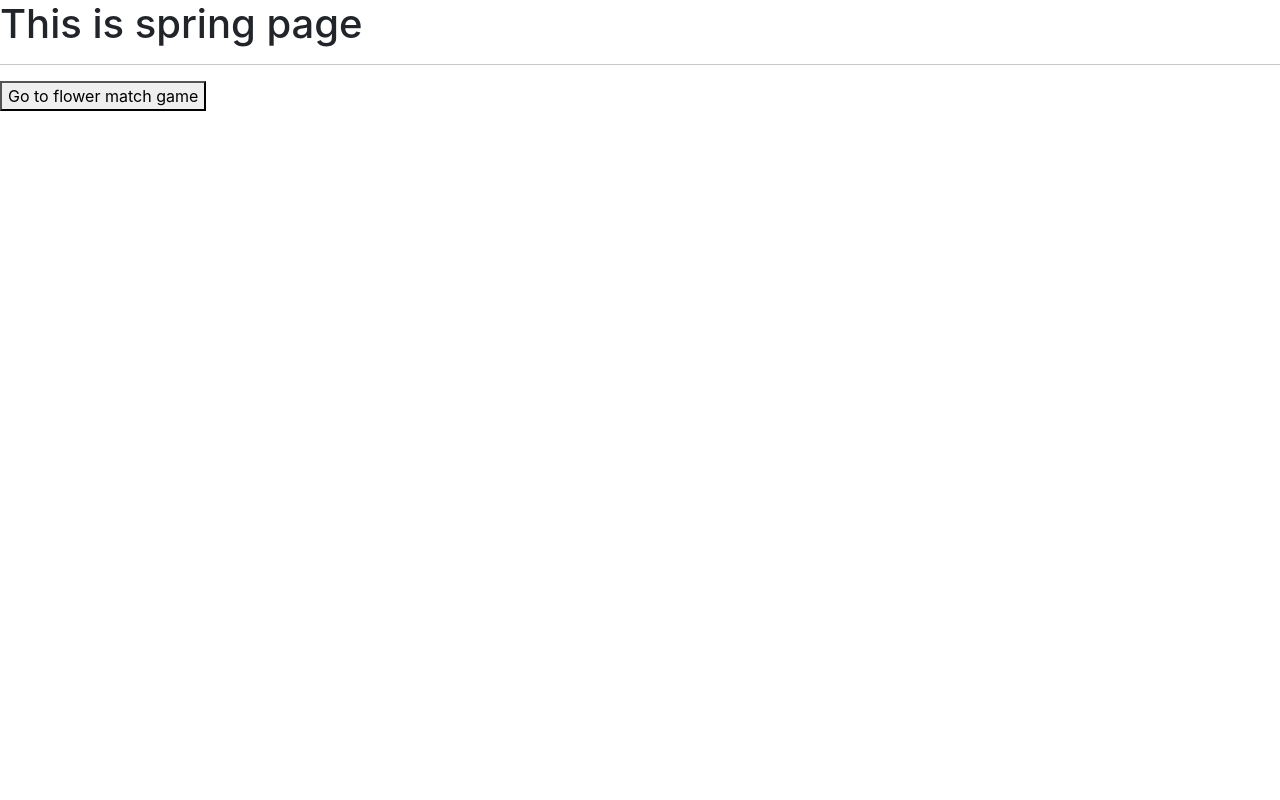
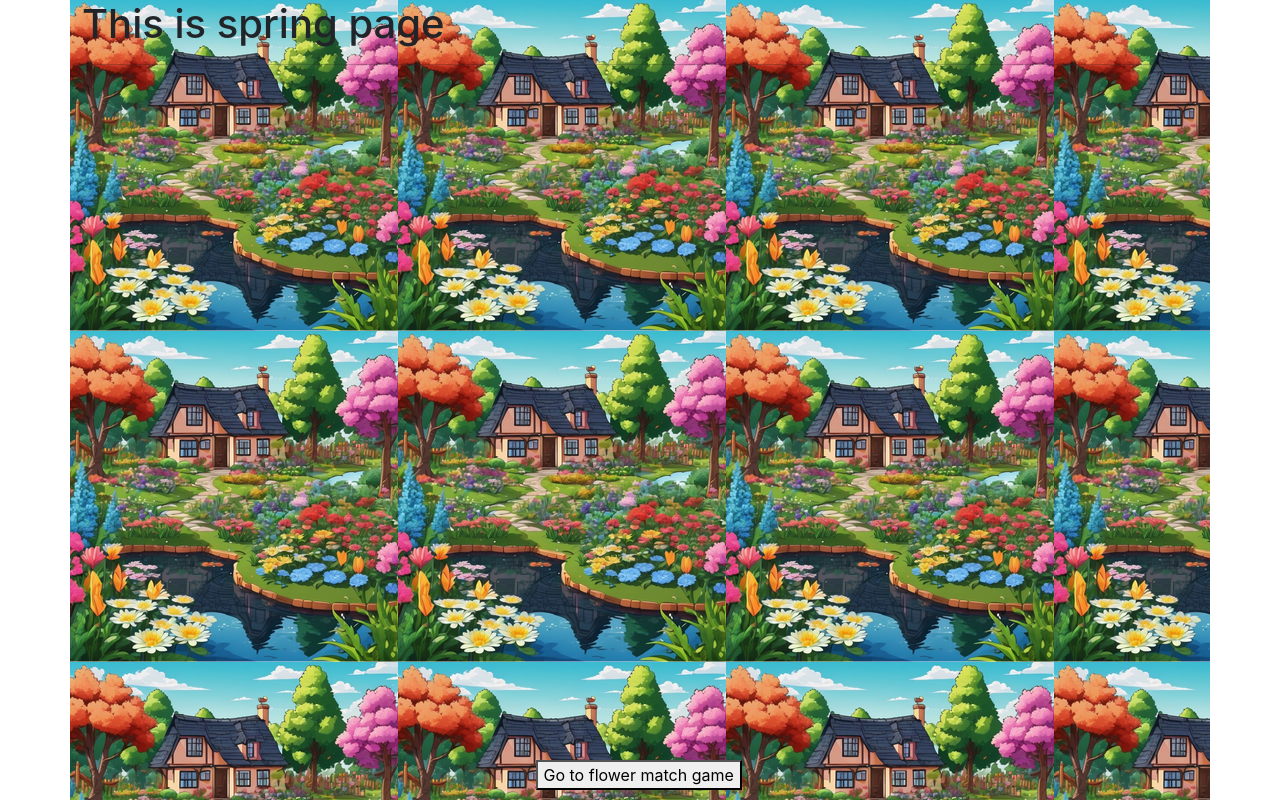
Before and after one commit to SmritiVM/Spectrum-World, a React (Create React App) app in the folder Website/spectrum/: page /spring in a window 1280 px wide. Built offline with nearby package versions, Linux system fonts and the light colour scheme.

Commit message:
Added bootstrap module

```diff
--- a/Website/spectrum/package.json
+++ b/Website/spectrum/package.json
@@ -6,7 +6,9 @@
     "@testing-library/jest-dom": "^5.17.0",
     "@testing-library/react": "^13.4.0",
     "@testing-library/user-event": "^13.5.0",
+    "bootstrap": "^5.3.2",
     "react": "^18.2.0",
+    "react-bootstrap": "^2.9.0",
     "react-dom": "^18.2.0",
     "react-router-dom": "^6.16.0",
     "react-scripts": "5.0.1",
--- /dev/null
+++ b/Website/spectrum/src/spring/Spring.css
@@ -0,0 +1,12 @@
+.container{
+    width: 100%;
+    height: 100vh;
+
+
+}
+.next{
+    position: absolute;
+    bottom: 10px;
+    left: 50%;
+    margin-left: -104.5px;
+}
--- a/Website/spectrum/src/spring/Spring.js
+++ b/Website/spectrum/src/spring/Spring.js
@@ -1,14 +1,20 @@
-import React from "react";
+import {React, useState} from "react";
 import { useNavigate } from 'react-router-dom';
+import {Container} from "react-bootstrap";
+
+import Back1 from "./assets/back_1.png";
+
+import "./Spring.css";
 
 export default function Spring(){
     const navigate = useNavigate();
+    const [background, setBackground] = useState(`url(${Back1})`);
 
     return(
-        <div>
+        <div className = "container" style={{"backgroundImage":background}}>
             <h1>This is spring page</h1>
             <hr/>
-            <button onClick = {() => navigate("/flower")}>Go to flower match game</button>
+            <button className = "next" onClick = {() => navigate("/flower")}>Go to flower match game</button>
         </div>
     )
 }
```
Also changed, not shown: Website/spectrum/src/spring/assets/back_1.png (added), 1 other file (tests, documents, lock files or other folders).
